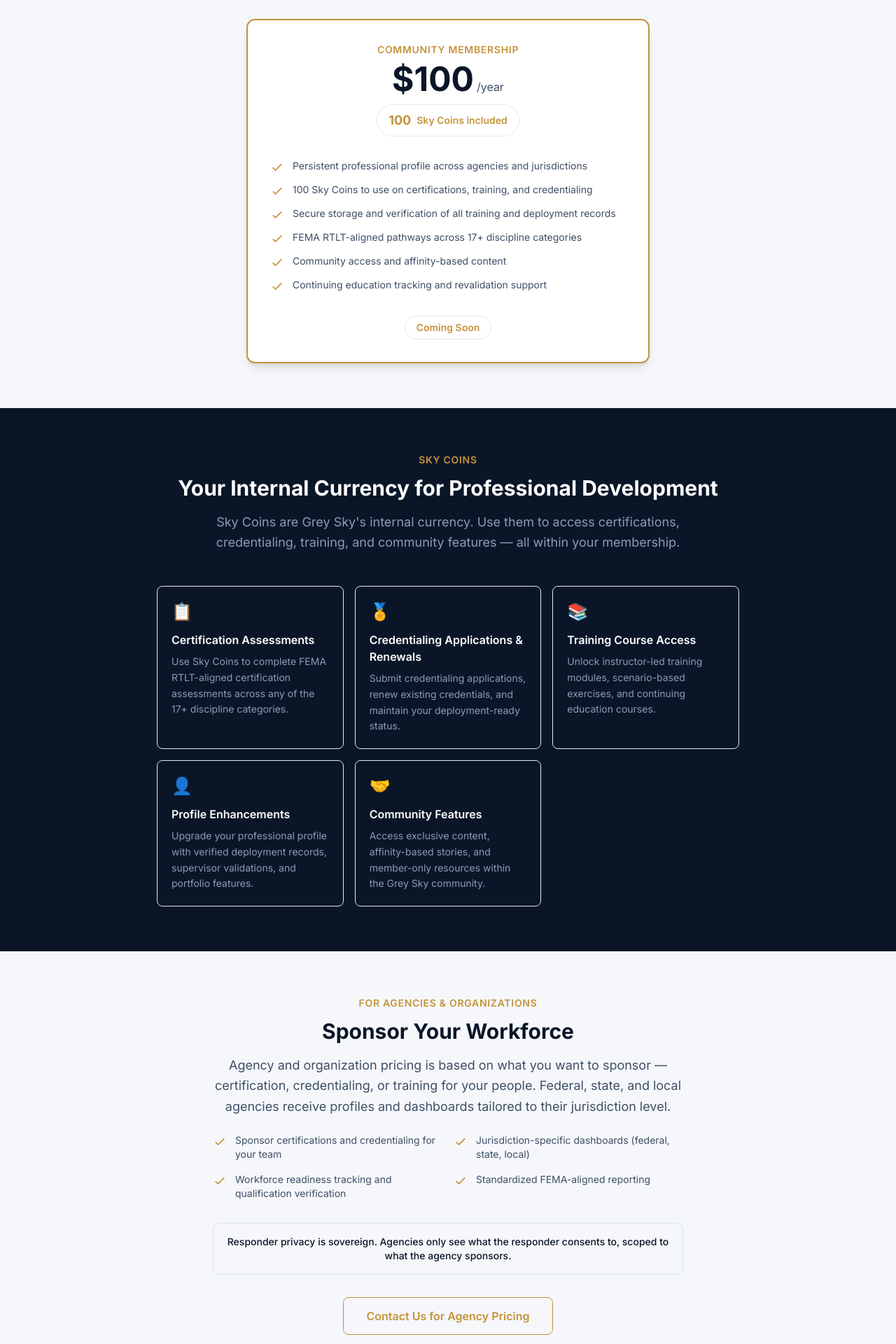
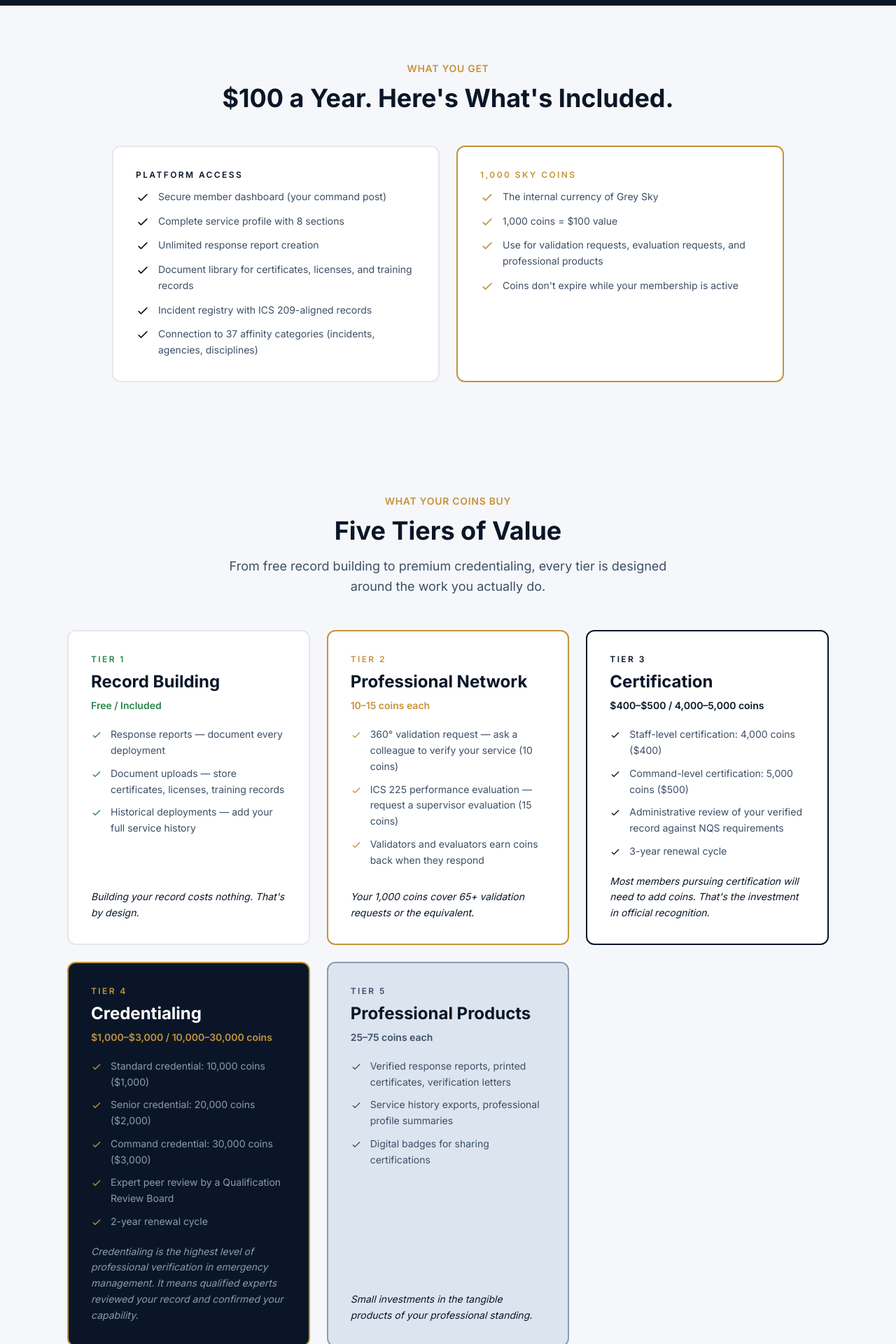
Before and after one commit to greyskyresponder/grey-sky-site, a Next.js app: page /membership in a window 1280 px wide. Shown: the part 380-2300 px from the top of the page at 70% size. Built offline with nearby package versions, Linux system fonts and the light colour scheme.

Commit message:
feat(GSR-DOC-101): membership page copy alignment — Sky Coins tiers, pricing, value breakdown
Co-Authored-By: Claude Opus 4.6 (1M context) <noreply@anthropic.com>

```diff
--- a/src/app/(public)/membership/page.tsx
+++ b/src/app/(public)/membership/page.tsx
@@ -1,40 +1,39 @@
 import type { Metadata } from "next";
+import Link from "next/link";
 import Header from "@/components/Header";
 import Footer from "@/components/Footer";
-import WaitlistForm from "@/components/WaitlistForm";
+import { TierCard } from "@/components/marketing/TierCard";
 
 export const metadata: Metadata = {
   title: "Membership | Grey Sky Responder Society",
   description:
-    "Community Membership at $100/year = 100 Sky Coins. Use Sky Coins for certifications, credentialing, training, and community features.",
+    "Join the Grey Sky Responder Society. $100/year includes 1,000 Sky Coins for professional development, record building, and peer validation.",
 };
 
-const skyCoinsUses = [
-  {
-    title: "Certification Assessments",
-    desc: "Use Sky Coins to complete FEMA RTLT-aligned certification assessments across any of the 17+ discipline categories.",
-    icon: "📋",
-  },
-  {
-    title: "Credentialing Applications & Renewals",
-    desc: "Submit credentialing applications, renew existing credentials, and maintain your deployment-ready status.",
-    icon: "🏅",
-  },
-  {
-    title: "Training Course Access",
-    desc: "Unlock instructor-led training modules, scenario-based exercises, and continuing education courses.",
-    icon: "📚",
-  },
-  {
-    title: "Profile Enhancements",
-    desc: "Upgrade your professional profile with verified deployment records, supervisor validations, and portfolio features.",
-    icon: "👤",
-  },
-  {
-    title: "Community Features",
-    desc: "Access exclusive content, affinity-based stories, and member-only resources within the Grey Sky community.",
-    icon: "🤝",
-  },
+const platformAccess = [
+  "Secure member dashboard (your command post)",
+  "Complete service profile with 8 sections",
+  "Unlimited response report creation",
+  "Document library for certificates, licenses, and training records",
+  "Incident registry with ICS 209-aligned records",
+  "Connection to 37 affinity categories (incidents, agencies, disciplines)",
+];
+
+const skyCoinsIncluded = [
+  "The internal currency of Grey Sky",
+  "1,000 coins = $100 value",
+  "Use for validation requests, evaluation requests, and professional products",
+  "Coins don't expire while your membership is active",
+];
+
+const mathLines = [
+  { label: "Build unlimited response reports", cost: "free" },
+  { label: "Upload all supporting documents", cost: "free" },
+  { label: "Request 20+ peer validations", cost: "200 coins" },
+  { label: "Request 10+ supervisor evaluations", cost: "150 coins" },
+  { label: "Export service history", cost: "25 coins" },
+  { label: "Generate a professional summary", cost: "50 coins" },
+  { label: "Purchase 4 verified response reports", cost: "200 coins" },
 ];
 
 export default function MembershipPage() {
@@ -42,160 +41,241 @@ export default function MembershipPage() {
     <main>
       <Header />
 
-      {/* Hero */}
-      <section className="bg-[var(--gs-navy)] pt-28 pb-16">
+      {/* Section 1: Hero */}
+      <section className="bg-[var(--gs-navy)] pt-28 pb-20">
         <div className="max-w-4xl mx-auto px-4 sm:px-6 lg:px-8 text-center">
           <p className="text-[var(--gs-gold)] font-semibold text-sm uppercase tracking-[0.2em] mb-4">
             Membership
           </p>
           <h1 className="text-4xl sm:text-5xl font-bold text-white mb-6">
-            Own Your Professional{" "}
-            <span className="text-[var(--gs-gold)]">Identity</span>
+            Invest in Your <span className="text-[var(--gs-gold)]">Service Record</span>
           </h1>
           <p className="text-lg text-[var(--gs-silver)] max-w-2xl mx-auto leading-relaxed">
-            One membership. Your entire record of service documented, verified, and recognized.
+            Grey Sky membership gives you the tools, the recognition, and the community to build a
+            verified record of the work you do. $100 a year. Everything you need to get started.
           </p>
         </div>
       </section>
 
-      {/* Sky Coins Model */}
-      <section className="py-16 bg-[var(--gs-white)]">
-        <div className="max-w-4xl mx-auto px-4 sm:px-6 lg:px-8">
-          <div className="max-w-xl mx-auto">
-            <div className="rounded-xl border-2 border-[var(--gs-gold)] bg-white p-8 shadow-lg">
-              <div className="text-center mb-8">
-                <p className="text-[var(--gs-gold)] font-semibold text-sm uppercase tracking-wider mb-2">
-                  Community Membership
-                </p>
-                <div className="flex items-baseline justify-center gap-1">
-                  <span className="text-5xl font-bold text-[var(--gs-navy)]">$100</span>
-                  <span className="text-[var(--gs-steel)]">/year</span>
-                </div>
-                <div className="mt-3 inline-flex items-center gap-2 px-4 py-2 rounded-full bg-[var(--gs-gold)]/10 border border-[var(--gs-gold)]/30">
-                  <span className="text-[var(--gs-gold)] font-bold text-lg">100</span>
-                  <span className="text-[var(--gs-gold)] font-semibold text-sm">Sky Coins included</span>
-                </div>
-              </div>
-
-              <div className="space-y-3 mb-8">
-                {[
-                  "Persistent professional profile across agencies and jurisdictions",
-                  "100 Sky Coins to use on certifications, training, and credentialing",
-                  "Secure storage and verification of all training and deployment records",
-                  "FEMA RTLT-aligned pathways across 17+ discipline categories",
-                  "Community access and affinity-based content",
-                  "Continuing education tracking and revalidation support",
-                ].map((feature) => (
-                  <div key={feature} className="flex items-start gap-3">
+      {/* Section 2: What You Get */}
+      <section className="py-20 bg-[var(--gs-white)]">
+        <div className="max-w-5xl mx-auto px-4 sm:px-6 lg:px-8">
+          <div className="text-center mb-12">
+            <p className="text-[var(--gs-gold)] font-semibold text-sm uppercase tracking-wider mb-3">
+              What You Get
+            </p>
+            <h2 className="text-3xl sm:text-4xl font-bold text-[var(--gs-navy)]">
+              $100 a Year. Here&apos;s What&apos;s Included.
+            </h2>
+          </div>
+          <div className="grid md:grid-cols-2 gap-6">
+            <div className="rounded-xl border-2 border-[var(--gs-navy)]/10 bg-white p-8">
+              <p className="text-[var(--gs-navy)] font-semibold text-xs uppercase tracking-[0.2em] mb-3">
+                Platform Access
+              </p>
+              <ul className="space-y-3">
+                {platformAccess.map((item) => (
+                  <li key={item} className="flex items-start gap-3">
                     <svg
-                      className="w-5 h-5 text-[var(--gs-gold)] mt-0.5 flex-shrink-0"
+                      className="w-5 h-5 text-[var(--gs-navy)] mt-0.5 shrink-0"
                       fill="none"
                       viewBox="0 0 24 24"
                       stroke="currentColor"
                     >
                       <path strokeLinecap="round" strokeLinejoin="round" strokeWidth={2} d="M5 13l4 4L19 7" />
                     </svg>
-                    <span className="text-sm text-[var(--gs-steel)]">{feature}</span>
-                  </div>
+                    <span className="text-sm text-[var(--gs-steel)] leading-relaxed">{item}</span>
+                  </li>
                 ))}
-              </div>
-              <div className="text-center">
-                <span className="inline-block px-4 py-1.5 rounded-full bg-[var(--gs-gold)]/10 border border-[var(--gs-gold)]/30 text-[var(--gs-gold)] text-sm font-semibold">
-                  Coming Soon
-                </span>
-              </div>
+              </ul>
+            </div>
+            <div className="rounded-xl border-2 border-[var(--gs-gold)] bg-white p-8">
+              <p className="text-[var(--gs-gold)] font-semibold text-xs uppercase tracking-[0.2em] mb-3">
+                1,000 Sky Coins
+              </p>
+              <ul className="space-y-3">
+                {skyCoinsIncluded.map((item) => (
+                  <li key={item} className="flex items-start gap-3">
+                    <svg
+                      className="w-5 h-5 text-[var(--gs-gold)] mt-0.5 shrink-0"
+                      fill="none"
+                      viewBox="0 0 24 24"
+                      stroke="currentColor"
+                    >
+                      <path strokeLinecap="round" strokeLinejoin="round" strokeWidth={2} d="M5 13l4 4L19 7" />
+                    </svg>
+                    <span className="text-sm text-[var(--gs-steel)] leading-relaxed">{item}</span>
+                  </li>
+                ))}
+              </ul>
             </div>
           </div>
         </div>
       </section>
 
-      {/* What Are Sky Coins */}
-      <section className="py-16 bg-[var(--gs-navy)]">
-        <div className="max-w-4xl mx-auto px-4 sm:px-6 lg:px-8">
+      {/* Section 3: What Your Coins Buy (Five-Tier Value Display) */}
+      <section className="py-20 bg-[var(--gs-cloud)]/30">
+        <div className="max-w-6xl mx-auto px-4 sm:px-6 lg:px-8">
           <div className="text-center mb-12">
             <p className="text-[var(--gs-gold)] font-semibold text-sm uppercase tracking-wider mb-3">
-              Sky Coins
+              What Your Coins Buy
             </p>
-            <h2 className="text-2xl sm:text-3xl font-bold text-white mb-4">
-              Your Internal Currency for Professional Development
+            <h2 className="text-3xl sm:text-4xl font-bold text-[var(--gs-navy)] mb-4">
+              Five Tiers of Value
             </h2>
-            <p className="text-[var(--gs-silver)] text-lg max-w-2xl mx-auto leading-relaxed">
-              Sky Coins are Grey Sky&apos;s internal currency. Use them to access certifications,
-              credentialing, training, and community features — all within your membership.
+            <p className="text-[var(--gs-steel)] text-lg max-w-2xl mx-auto leading-relaxed">
+              From free record building to premium credentialing, every tier is designed around the
+              work you actually do.
             </p>
           </div>
-          <div className="grid sm:grid-cols-2 lg:grid-cols-3 gap-4">
-            {skyCoinsUses.map((item) => (
-              <div key={item.title} className="p-5 rounded-lg bg-[var(--gs-slate)]/50 border border-[var(--gs-steel)]/20">
-                <span className="text-2xl block mb-3">{item.icon}</span>
-                <h3 className="text-white font-semibold mb-2">{item.title}</h3>
-                <p className="text-[var(--gs-silver)] text-sm leading-relaxed">{item.desc}</p>
-              </div>
-            ))}
+          <div className="grid md:grid-cols-2 lg:grid-cols-3 gap-6">
+            <TierCard
+              tier="Tier 1"
+              title="Record Building"
+              priceRange="Free / Included"
+              items={[
+                "Response reports — document every deployment",
+                "Document uploads — store certificates, licenses, training records",
+                "Historical deployments — add your full service history",
+              ]}
+              note="Building your record costs nothing. That's by design."
+              variant="free"
+            />
+            <TierCard
+              tier="Tier 2"
+              title="Professional Network"
+              priceRange="10–15 coins each"
+              items={[
+                "360° validation request — ask a colleague to verify your service (10 coins)",
+                "ICS 225 performance evaluation — request a supervisor evaluation (15 coins)",
+                "Validators and evaluators earn coins back when they respond",
+              ]}
+              note="Your 1,000 coins cover 65+ validation requests or the equivalent."
+              variant="low"
+            />
+            <TierCard
+              tier="Tier 3"
+              title="Certification"
+              priceRange="$400–$500 / 4,000–5,000 coins"
+              items={[
+                "Staff-level certification: 4,000 coins ($400)",
+                "Command-level certification: 5,000 coins ($500)",
+                "Administrative review of your verified record against NQS requirements",
+                "3-year renewal cycle",
+              ]}
+              note="Most members pursuing certification will need to add coins. That's the investment in official recognition."
+              variant="medium"
+            />
+            <TierCard
+              tier="Tier 4"
+              title="Credentialing"
+              priceRange="$1,000–$3,000 / 10,000–30,000 coins"
+              items={[
+                "Standard credential: 10,000 coins ($1,000)",
+                "Senior credential: 20,000 coins ($2,000)",
+                "Command credential: 30,000 coins ($3,000)",
+                "Expert peer review by a Qualification Review Board",
+                "2-year renewal cycle",
+              ]}
+              note="Credentialing is the highest level of professional verification in emergency management. It means qualified experts reviewed your record and confirmed your capability."
+              variant="premium"
+            />
+            <TierCard
+              tier="Tier 5"
+              title="Professional Products"
+              priceRange="25–75 coins each"
+              items={[
+                "Verified response reports, printed certificates, verification letters",
+                "Service history exports, professional profile summaries",
+                "Digital badges for sharing certifications",
+              ]}
+              note="Small investments in the tangible products of your professional standing."
+              variant="products"
+            />
           </div>
         </div>
       </section>
 
-      {/* Agency / Organization */}
-      <section className="py-16 bg-[var(--gs-white)]">
-        <div className="max-w-4xl mx-auto px-4 sm:px-6 lg:px-8">
-          <div className="max-w-2xl mx-auto text-center">
+      {/* Section 4: The Math */}
+      <section className="py-20 bg-[var(--gs-white)]">
+        <div className="max-w-3xl mx-auto px-4 sm:px-6 lg:px-8">
+          <div className="text-center mb-10">
             <p className="text-[var(--gs-gold)] font-semibold text-sm uppercase tracking-wider mb-3">
-              For Agencies & Organizations
+              The Math
+            </p>
+            <h2 className="text-3xl sm:text-4xl font-bold text-[var(--gs-navy)] mb-4">
+              What a Year Looks Like
+            </h2>
+            <p className="text-[var(--gs-steel)] text-lg leading-relaxed">
+              With your 1,000 Sky Coins, a typical active member can:
+            </p>
+          </div>
+          <div className="rounded-xl border-2 border-[var(--gs-navy)]/10 bg-white p-6 sm:p-8 shadow-sm">
+            <ul className="divide-y divide-[var(--gs-cloud)]">
+              {mathLines.map((line) => (
+                <li
+                  key={line.label}
+                  className="flex items-center justify-between gap-4 py-3 text-sm sm:text-base"
+                >
+                  <span className="text-[var(--gs-steel)]">{line.label}</span>
+                  <span className="font-semibold text-[var(--gs-navy)] shrink-0">{line.cost}</span>
+                </li>
+              ))}
+              <li className="flex items-center justify-between gap-4 pt-4 mt-2 border-t-2 border-[var(--gs-navy)]">
+                <span className="font-bold text-[var(--gs-navy)]">Total</span>
+                <span className="font-bold text-[var(--gs-navy)]">
+                  625 coins — 375 left over
+                </span>
+              </li>
+            </ul>
+          </div>
+          <p className="text-center text-[var(--gs-navy)] text-lg font-semibold mt-8 leading-relaxed">
+            For most members, $100 covers a full year of active professional development.
+          </p>
+        </div>
+      </section>
+
+      {/* Section 5: For Organizations */}
+      <section className="py-16 bg-[var(--gs-cloud)]/30">
+        <div className="max-w-3xl mx-auto px-4 sm:px-6 lg:px-8">
+          <div className="rounded-xl border-2 border-[var(--gs-navy)]/10 bg-white p-8 sm:p-10">
+            <p className="text-[var(--gs-gold)] font-semibold text-xs uppercase tracking-[0.2em] mb-3">
+              For Organizations
             </p>
             <h2 className="text-2xl sm:text-3xl font-bold text-[var(--gs-navy)] mb-4">
-              Sponsor Your Workforce
+              Sponsoring a Team?
             </h2>
             <p className="text-[var(--gs-steel)] text-lg leading-relaxed mb-6">
-              Agency and organization pricing is based on what you want to sponsor — certification,
-              credentialing, or training for your people. Federal, state, and local agencies receive
-              profiles and dashboards tailored to their jurisdiction level.
+              Agencies and organizations can sponsor memberships for their responders. Bulk
+              sponsorship, readiness dashboards, and team credentialing — all through the same
+              platform.
             </p>
-            <div className="grid sm:grid-cols-2 gap-4 text-left mb-8">
-              {[
-                "Sponsor certifications and credentialing for your team",
-                "Jurisdiction-specific dashboards (federal, state, local)",
-                "Workforce readiness tracking and qualification verification",
-                "Standardized FEMA-aligned reporting",
-              ].map((item) => (
-                <div key={item} className="flex items-start gap-3">
-                  <svg className="w-5 h-5 text-[var(--gs-gold)] mt-0.5 flex-shrink-0" fill="none" viewBox="0 0 24 24" stroke="currentColor">
-                    <path strokeLinecap="round" strokeLinejoin="round" strokeWidth={2} d="M5 13l4 4L19 7" />
-                  </svg>
-                  <span className="text-[var(--gs-steel)] text-sm">{item}</span>
-                </div>
-              ))}
-            </div>
-            <div className="p-4 rounded-lg bg-[var(--gs-cloud)]/50 border border-[var(--gs-cloud)] mb-8">
-              <p className="text-sm text-[var(--gs-navy)] font-medium">
-                Responder privacy is sovereign. Agencies only see what the responder consents to,
-                scoped to what the agency sponsors.
-              </p>
-            </div>
-            <a
-              href="mailto:info@greysky.org"
-              className="inline-block px-8 py-3.5 border border-[var(--gs-gold)] text-[var(--gs-gold)] font-semibold rounded-lg hover:bg-[var(--gs-gold)] hover:text-[var(--gs-navy)] transition-colors"
+            <Link
+              href="/organizations"
+              className="inline-flex items-center gap-2 text-[var(--gs-navy)] font-semibold hover:text-[var(--gs-gold)] transition-colors"
             >
-              Contact Us for Agency Pricing
-            </a>
+              Learn about organization sponsorship
+              <span aria-hidden="true">→</span>
+            </Link>
           </div>
         </div>
       </section>
 
-      {/* Waitlist */}
-      <section className="py-20 bg-gradient-to-b from-[var(--gs-slate)] to-[var(--gs-navy)]">
+      {/* Section 6: Join CTA */}
+      <section className="py-20 bg-[var(--gs-navy)]">
         <div className="max-w-2xl mx-auto px-4 sm:px-6 lg:px-8 text-center">
-          <div className="inline-block px-4 py-1.5 rounded-full bg-[var(--gs-gold)]/10 border border-[var(--gs-gold)]/30 mb-6">
-            <span className="text-[var(--gs-gold)] text-sm font-semibold">Coming Soon</span>
-          </div>
-          <h2 className="text-2xl sm:text-3xl font-bold text-white mb-4">
-            Be First In Line
+          <h2 className="text-3xl sm:text-4xl font-bold text-white mb-8 leading-tight">
+            Join Grey Sky Responder Society
           </h2>
-          <p className="text-[var(--gs-silver)] text-lg mb-8 leading-relaxed">
-            Membership registration opens soon. Join the waitlist and we&apos;ll notify you when
-            you can start building your professional profile.
+          <Link
+            href="/join"
+            className="inline-flex items-center justify-center px-10 py-4 rounded-lg bg-[var(--gs-gold)] text-[var(--gs-navy)] font-bold text-lg hover:bg-[var(--gs-gold-light)] transition-colors"
+          >
+            Join Grey Sky Responder Society
+          </Link>
+          <p className="text-[var(--gs-silver)] text-sm mt-5">
+            $100/year · 1,000 Sky Coins · Cancel anytime
           </p>
-          <WaitlistForm />
         </div>
       </section>
 
--- /dev/null
+++ b/src/components/marketing/TierCard.tsx
@@ -0,0 +1,99 @@
+interface TierCardProps {
+  tier: string;
+  title: string;
+  priceRange: string;
+  items: string[];
+  note: string;
+  variant: "free" | "low" | "medium" | "premium" | "products";
+}
+
+const variantStyles: Record<
+  TierCardProps["variant"],
+  {
+    container: string;
+    eyebrow: string;
+    title: string;
+    price: string;
+    item: string;
+    bullet: string;
+    note: string;
+  }
+> = {
+  free: {
+    container: "bg-white border-2 border-[var(--gs-success)]/60",
+    eyebrow: "text-[var(--gs-success)]",
+    title: "text-[var(--gs-navy)]",
+    price: "text-[var(--gs-success)]",
+    item: "text-[var(--gs-steel)]",
+    bullet: "text-[var(--gs-success)]",
+    note: "text-[var(--gs-navy)]",
+  },
+  low: {
+    container: "bg-white border-2 border-[var(--gs-gold)]",
+    eyebrow: "text-[var(--gs-gold)]",
+    title: "text-[var(--gs-navy)]",
+    price: "text-[var(--gs-gold)]",
+    item: "text-[var(--gs-steel)]",
+    bullet: "text-[var(--gs-gold)]",
+    note: "text-[var(--gs-navy)]",
+  },
+  medium: {
+    container: "bg-white border-2 border-[var(--gs-navy)]",
+    eyebrow: "text-[var(--gs-navy)]",
+    title: "text-[var(--gs-navy)]",
+    price: "text-[var(--gs-navy)]",
+    item: "text-[var(--gs-steel)]",
+    bullet: "text-[var(--gs-navy)]",
+    note: "text-[var(--gs-navy)]",
+  },
+  premium: {
+    container: "bg-[var(--gs-navy)] border-2 border-[var(--gs-gold)] text-white",
+    eyebrow: "text-[var(--gs-gold)]",
+    title: "text-white",
+    price: "text-[var(--gs-gold)]",
+    item: "text-[var(--gs-silver)]",
+    bullet: "text-[var(--gs-gold)]",
+    note: "text-[var(--gs-silver)]",
+  },
+  products: {
+    container: "bg-[var(--gs-cloud)] border-2 border-[var(--gs-silver)]",
+    eyebrow: "text-[var(--gs-steel)]",
+    title: "text-[var(--gs-navy)]",
+    price: "text-[var(--gs-steel)]",
+    item: "text-[var(--gs-steel)]",
+    bullet: "text-[var(--gs-steel)]",
+    note: "text-[var(--gs-navy)]",
+  },
+};
+
+export function TierCard({ tier, title, priceRange, items, note, variant }: TierCardProps) {
+  const s = variantStyles[variant];
+
+  return (
+    <div className={`flex flex-col rounded-xl p-6 sm:p-8 ${s.container}`}>
+      <p className={`font-semibold text-xs uppercase tracking-[0.2em] mb-2 ${s.eyebrow}`}>
+        {tier}
+      </p>
+      <h3 className={`text-xl sm:text-2xl font-bold leading-tight mb-2 ${s.title}`}>
+        {title}
+      </h3>
+      <p className={`text-sm font-semibold mb-5 ${s.price}`}>{priceRange}</p>
+      <ul className="space-y-2.5 mb-5 flex-1">
+        {items.map((item) => (
+          <li key={item} className={`flex items-start gap-3 text-sm leading-relaxed ${s.item}`}>
+            <svg
+              className={`w-4 h-4 shrink-0 mt-1 ${s.bullet}`}
+              fill="none"
+              viewBox="0 0 24 24"
+              stroke="currentColor"
+            >
+              <path strokeLinecap="round" strokeLinejoin="round" strokeWidth={2} d="M5 13l4 4L19 7" />
+            </svg>
+            <span>{item}</span>
+          </li>
+        ))}
+      </ul>
+      <p className={`text-sm italic leading-relaxed ${s.note}`}>{note}</p>
+    </div>
+  );
+}
```
